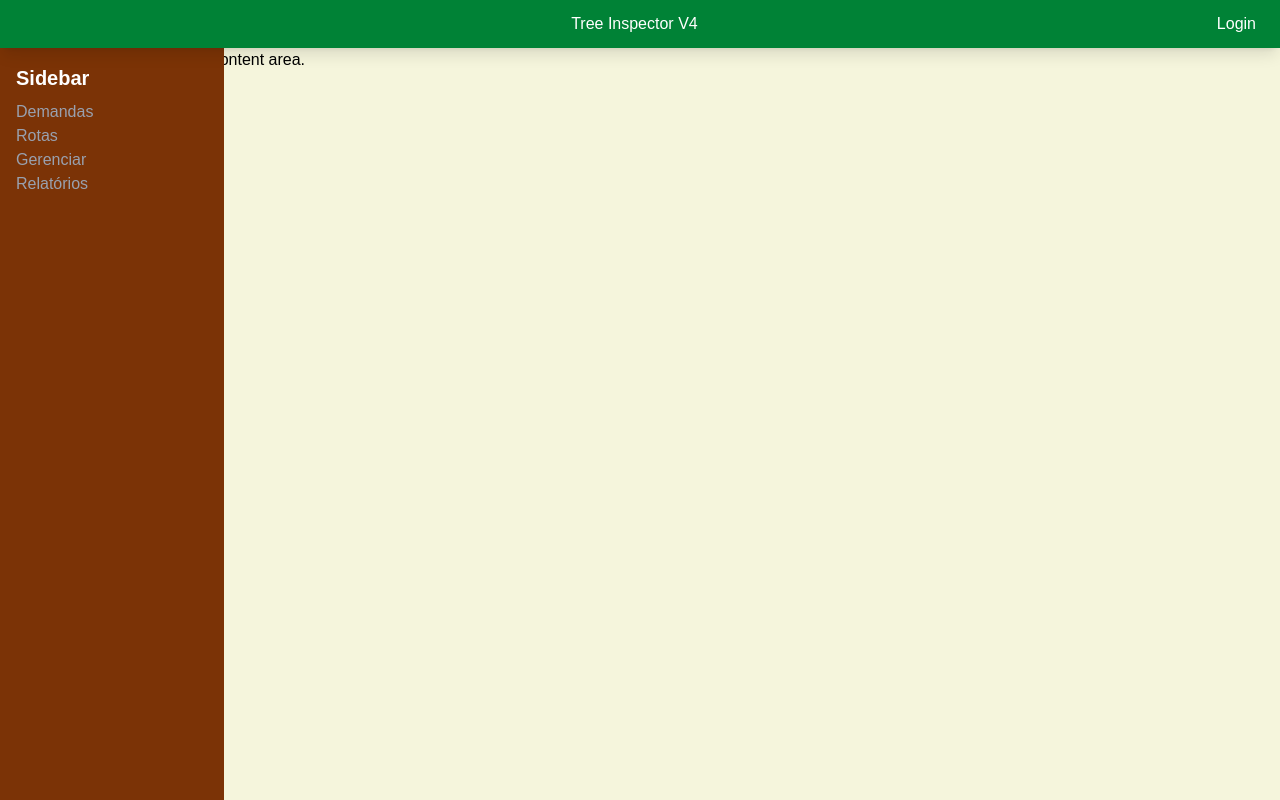
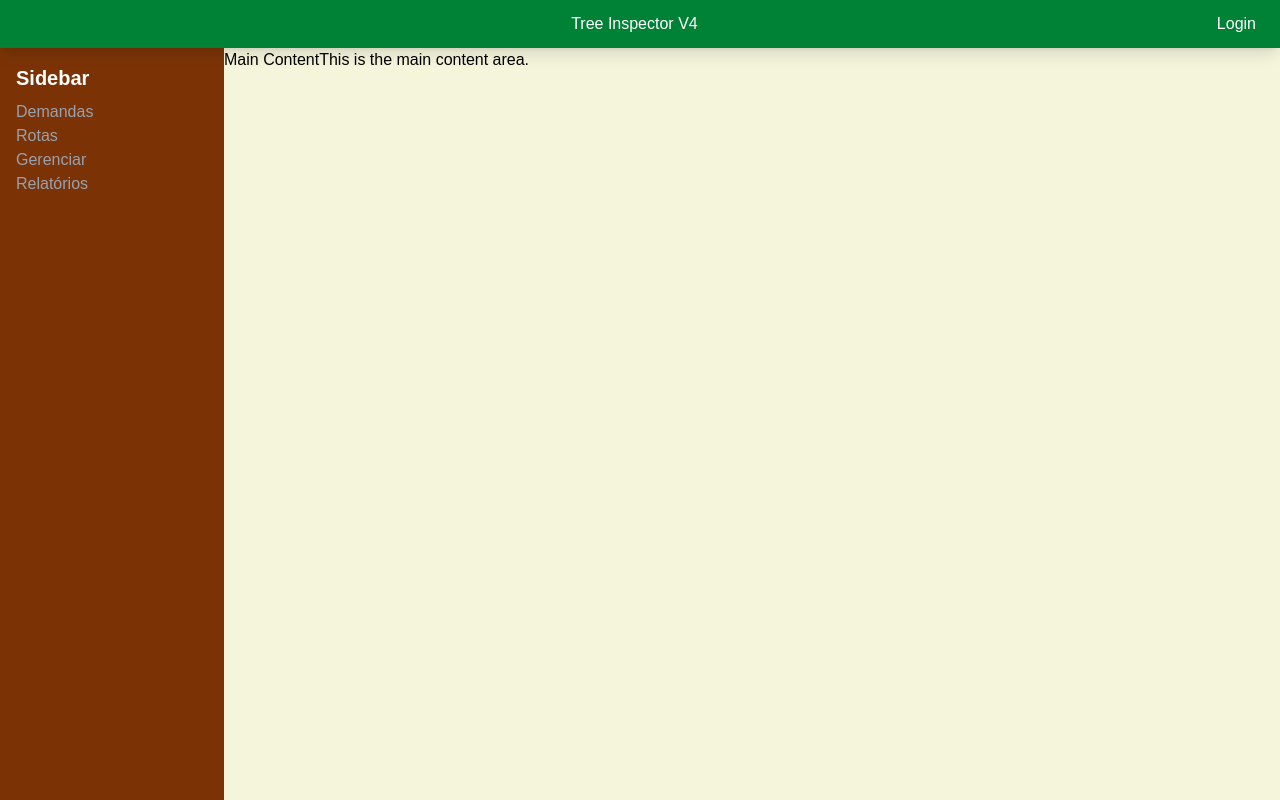
Before and after one commit to tiagodexheimer/tree-inspector-v5, a Next.js app: page / in a window 1280 px wide. Built offline with nearby package versions, Linux system fonts and the light colour scheme; some icons are missing.

Commit message:
refactor: simplifica a estrutura do componente Home e melhora a legibilidade do código

```diff
--- a/src/app/page.tsx
+++ b/src/app/page.tsx
@@ -22,22 +22,29 @@ type Page = keyof typeof pageContent;
 export default function Home() {
   const [currentPage, setCurrentPage] = useState<Page>('home');
 
-
-
   const handleNavigate = (page: Page) => {
     setCurrentPage(page);
   };
 
   return (
-    <div className="flex flex-col min-h-screen">
+    // 1. Um contêiner simples, sem controle de altura ou overflow.
+    <div className="bg-gray-100">
+      {/* 2. Header continua fixo no topo, com z-index alto. */}
       <div className="fixed top-0 left-0 w-full z-30">
         <Header />
       </div>
-      <div className="relative z-0 flex flex-grow mt-12">
-        <div className="fixed top-12 left-0 h-screen z-20">
-          <Sidebar onNavigate={handleNavigate} />
-        </div>
-        <div className="w-full text-black" style={{ background: "#F5F5DC" }}>
+
+      {/* 3. Sidebar continua fixa, abaixo do header. */}
+      <div className="fixed top-12 left-0 h-screen z-20">
+        <Sidebar onNavigate={handleNavigate} />
+      </div>
+
+      {/* 4. Conteúdo com padding para criar o espaço necessário. */}
+      <div className="pt-12 pl-56">
+        <div
+          className="w-full text-black"
+          style={{ background: "#F5F5DC", minHeight: 'calc(100vh - 48px)' }}
+        >
           {pageContent[currentPage]}
         </div>
       </div>
```
